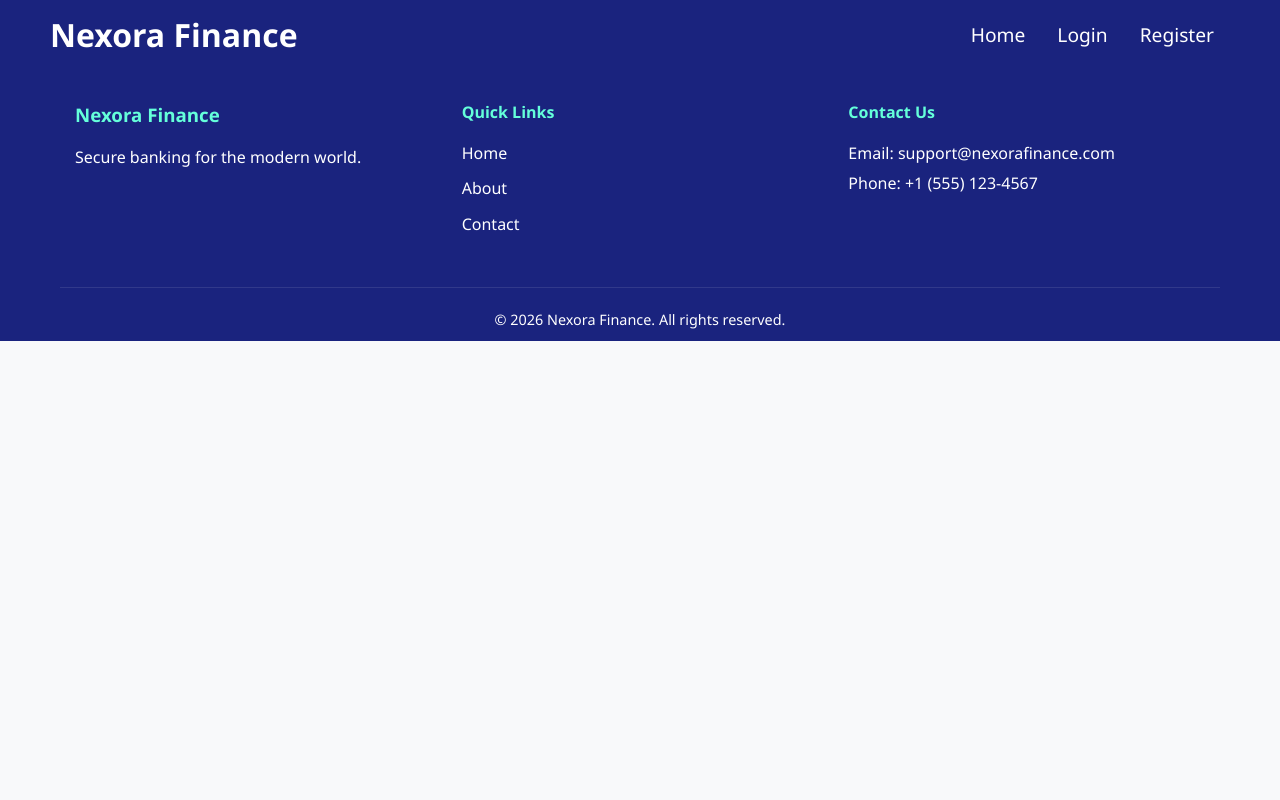
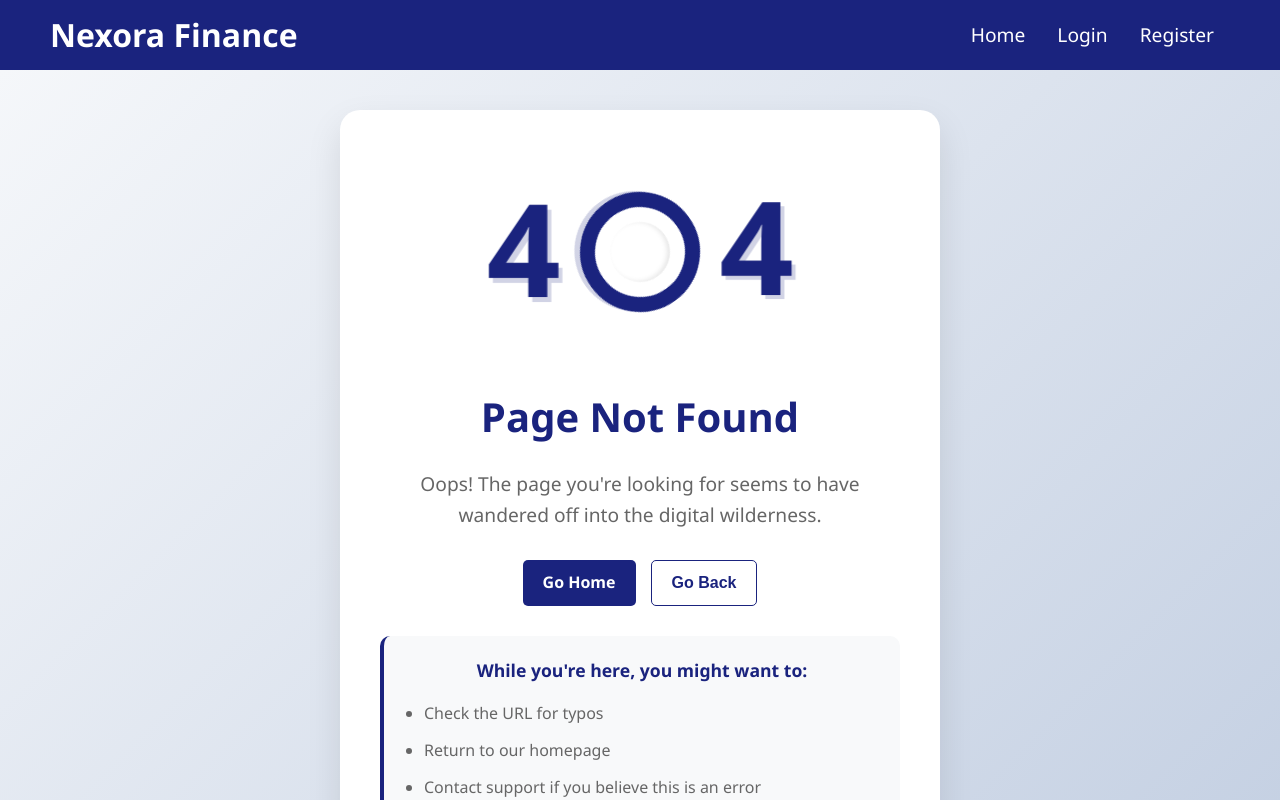
Before and after one commit to Naman-Kaushik01/Nexora-Front-End, a React (Create React App) app: page /forgot-password in a window 1280 px wide. Shown: the top 800 px of the page. Built offline with nearby package versions, Linux system fonts and the light colour scheme.

Commit message:
created Not Found page

```diff
--- a/src/App.js
+++ b/src/App.js
@@ -4,6 +4,7 @@ import Footer from "./components/Footer";
 import Register from "./pages/Register";
 import Login from "./pages/Login";
 import Home from "./pages/Home";
+import NotFound from "./pages/NotFound";
 
 
 function App() {
@@ -14,6 +15,10 @@ function App() {
       <Route path="/register" element ={<Register />} />
       <Route path="/login" element ={<Login />} />
        <Route path="/home" element ={<Home/>} />
+       <Route path="/" element ={<Home/>} />
+
+
+        <Route path="*" element ={<NotFound/>} />
 
 
    </Routes>
--- /dev/null
+++ b/src/pages/NotFound.jsx
@@ -0,0 +1,43 @@
+import { Link } from 'react-router-dom';
+
+const NotFound = () => {
+    return (
+        <div className="not-found-container">
+            <div className="not-found-content">
+                <div className="not-found-animation">
+                    <div className="not-found-number">4</div>
+                    <div className="not-found-zero">
+                        <div className="not-found-inner-circle"></div>
+                    </div>
+                    <div className="not-found-number">4</div>
+                </div>
+
+                <h1 className="not-found-title">Page Not Found</h1>
+
+                <p className="not-found-message">
+                    Oops! The page you're looking for seems to have wandered off into the digital wilderness.
+                </p>
+
+                <div className="not-found-actions">
+                    <Link to="/home" className="btn btn-primary">
+                        Go Home
+                    </Link>
+                    <button onClick={() => window.history.back()} className="btn btn-secondary">
+                        Go Back
+                    </button>
+                </div>
+
+                <div className="not-found-tips">
+                    <h3>While you're here, you might want to:</h3>
+                    <ul>
+                        <li>Check the URL for typos</li>
+                        <li>Return to our homepage</li>
+                        <li>Contact support if you believe this is an error</li>
+                    </ul>
+                </div>
+            </div>
+        </div>
+    );
+};
+
+export default NotFound;
```
